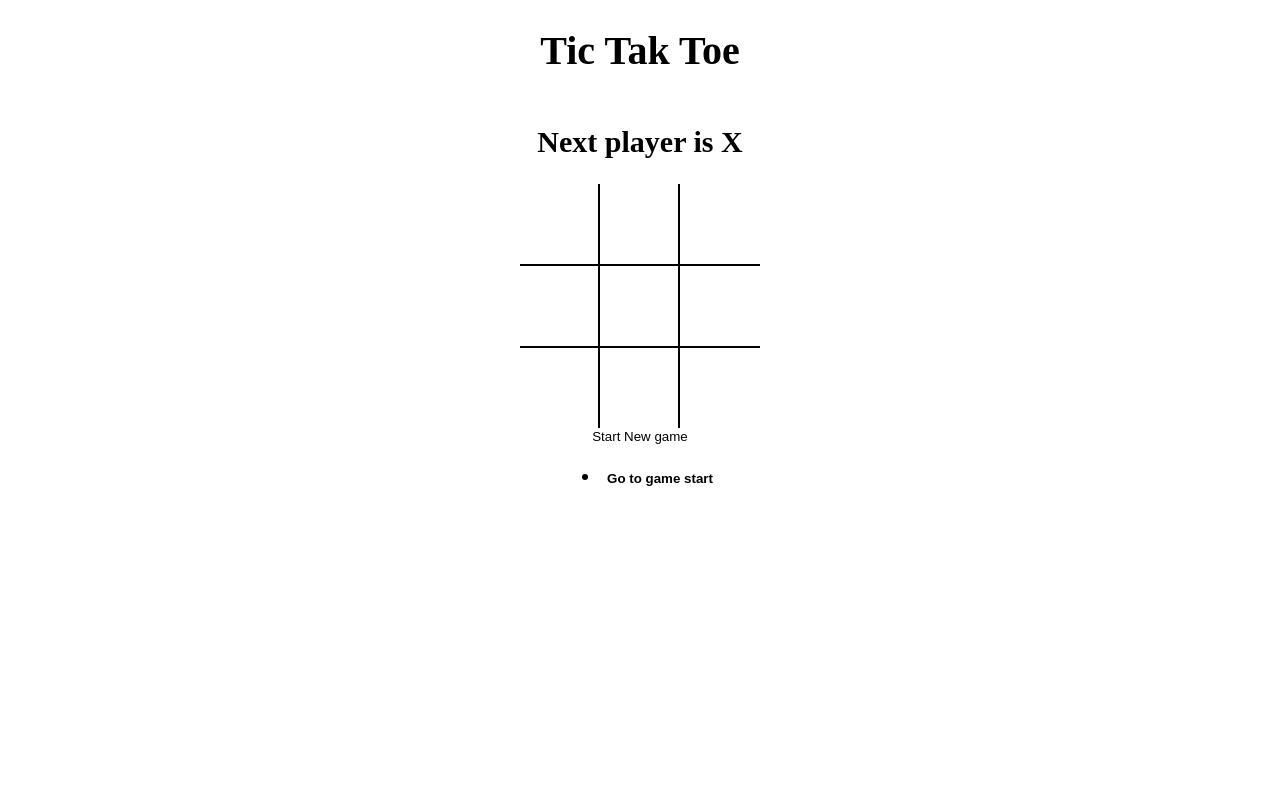
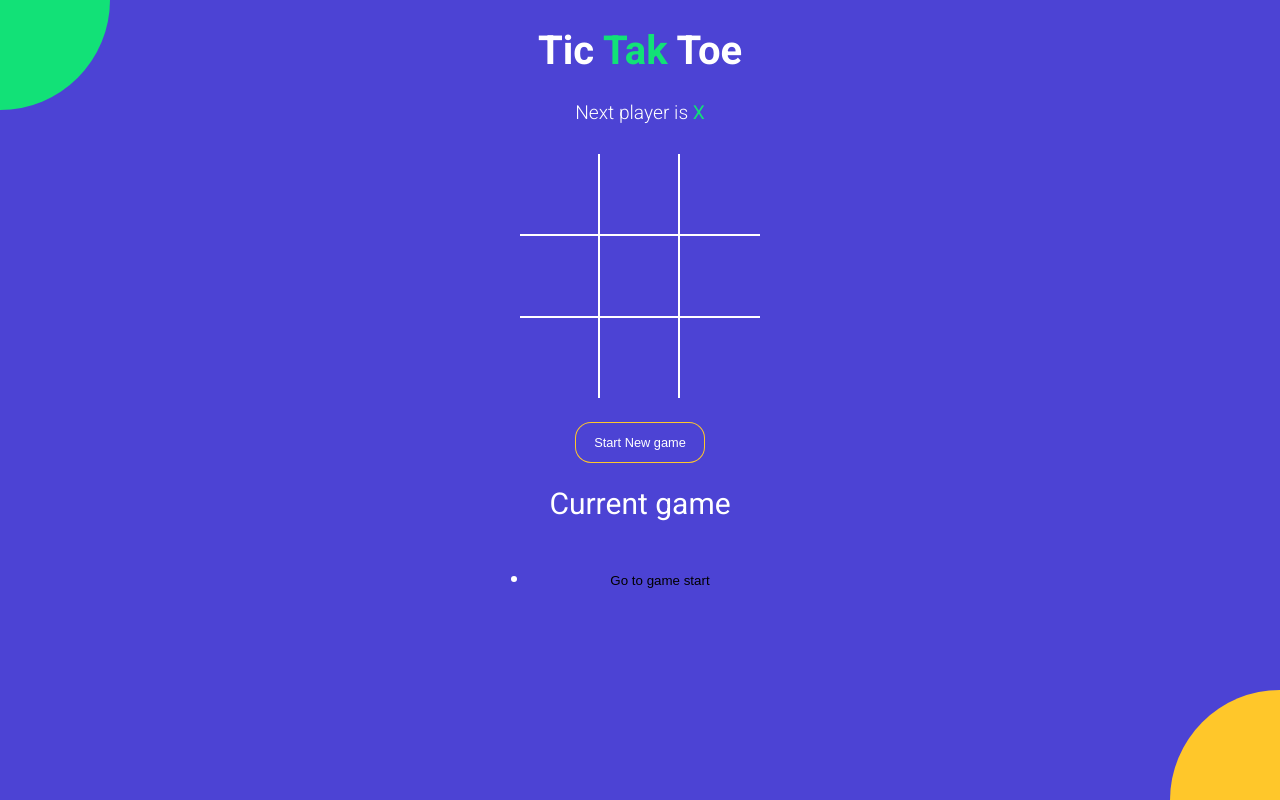
Before and after one commit to Adityakumar623/Tic-Taktoe, a React (Vite) app: page / in a window 1280 px wide. Built offline with nearby package versions, Linux system fonts and the light colour scheme.

Commit message:
styled the entire app

```diff
--- a/index.html
+++ b/index.html
@@ -1,7 +1,14 @@
 <!DOCTYPE html>
 <html>
   <head>
-    <title>React Parcel Micro App</title>
+    <meta charset="UTF-8" />
+<meta name="viewport" content="width=device-width, initial-scale=1.0" />
+<meta http-equiv="X-UA-Compatible" content="ie=edge" />
+<link
+  href="https://fonts.googleapis.com/css?family=Roboto:300,400,700&display=swap"
+  rel="stylesheet"
+/>
+<title>TIC TAC TOE</title>
   </head>
   <body>
     <div id="root"></div>
--- a/src/App.jsx
+++ b/src/App.jsx
@@ -59,11 +59,15 @@
 
  return(
   <div className="app">
-    <h1>Tic Tak Toe</h1>
+    <h1>Tic <span className="text-green">Tak</span> Toe</h1>
     <StatusMessage  winner={winner}  current ={current}/>
     <Board board={current.board} handleSquareClick={handleSquareClick} winningSquares={winningSquares} />
-     <button type="button" onClick={onNewGame}>Start New game</button>
+     <button type="button" onClick={onNewGame} className={`btn-reset ${winner ? 'active':' '}`}>
+      Start New game
+      </button>
+      <h2 style={{fontWeight : 'normal'}}>Current game</h2>
      <History history={history} moveTo={moveTo}  currentMove={currentMove}/>
+  <div className="bg-balls"/>
   </div>
  );
 
--- a/src/components/History.jsx
+++ b/src/components/History.jsx
@@ -2,15 +2,17 @@
 
 const History=({history ,moveTo , currentMove})=> {
   return (
+
+    <div className="history-wrapper">
+
+
     <ul>
       {
         history.map((_,move)=>{
          return(
          <li key={move}>
           <button
-           style={{
-            fontWeight :move===currentMove?'bold' :'normal',
-           }}
+          className={`btn-move ${move===currentMove ? `active`:''}`}
            type="button"
            onClick={()=> {
             moveTo(move);
@@ -24,6 +26,7 @@
       }
 
     </ul>
+    </div>
   );
 }
 
--- a/src/components/Square.jsx
+++ b/src/components/Square.jsx
@@ -3,7 +3,12 @@
 
 const Square = ({value,onClick,isWinningSquare}) => {
   //  console.log(props);
-  return <button type="button" className='square' onClick={onClick}
+  return <button type="button"
+
+    onClick={onClick}
+    className={`square ${isWinningSquare ? 'winning':' '} ${
+      value==='X' ? 'text-green':'text-orange'
+    }`}
   style={{fontWeight:isWinningSquare ?'bold':'normal'}} >
 
     {value}
--- a/src/components/StatusMessage.jsx
+++ b/src/components/StatusMessage.jsx
@@ -9,10 +9,33 @@
 
   const noMovesLeft=current.board.every((el)=>el!==null)
 
-  return  (<h2>{
-    winner && `winner is ${winner}`}{!winner && !noMovesLeft && `Next player is ${current.isXNext?'X':'0'}`}
-     {!winner && noMovesLeft && 'X and 0 tied'}
-     </h2>
+  return  (
+  <div className="status-message">
+
+ {winner && (
+  <>
+
+ Winner is {' '}
+  <span className={winner ==='X'?'text-green' :'text-orange'}>
+ {winner}
+ </span>
+
+ </>
+  )}
+  {!winner &&
+  !noMovesLeft &&
+  <>
+Next player is <span className={current.isXNext ?'text-green' :'text-orange'}>
+{current.isXNext?'X':'0'}{' '}
+</span>
+   </>
+   }
+     {!winner && noMovesLeft &&  <>
+      <span className="text-green">X</span> and <span className="text-orange">0</span>
+     </>
+
+     }
+     </div>
 
   );
 };
--- a/src/styles/root.scss
+++ b/src/styles/root.scss
@@ -1,4 +1,11 @@
+$green: #12e177;
+$orange: #ffc72a;
+$blue: #4c43d4;
+
 body {
+  font-family: 'Roboto', sans-serif;
+  background-color: $blue;
+  color: #fff;
   padding: 0;
   margin: 0;
 }
@@ -7,7 +14,7 @@
   background: none;
   border: none;
   outline: none;
-    &:hover {             //&:hover means button:hover
+  &:hover {
     cursor: pointer;
   }
 }
@@ -19,18 +26,83 @@
   align-items: center;
 }
 
+.text-green {
+  color: $green;
+}
+
+.text-orange {
+  color: $orange;
+}
+
+.history-wrapper {
+  width: 300px;
+  text-align: center;
+  margin-bottom: 20px;
+  .history {
+    display: inline-block;
+    padding: 0;
+    margin: 0;
+    li {
+      list-style: none;
+      text-align: left;
+      &:before {
+        content: '';
+        border-radius: 50%;
+        display: inline-block;
+        height: 5px;
+        width: 5px;
+        background-color: $green;
+        margin-right: 4px;
+        margin-bottom: 1px;
+      }
+
+      .btn-move {
+    	  color: #fff;
+        &.active {
+          font-weight: bold;
+          color: $green;
+        }
+      }
+    }
+  }
+}
+
+.status-message {
+	margin-bottom: 30px;
+	font-size: 1.2rem;
+	font-weight: lighter;
+	span {
+	  font-weight: normal;
+	}
+}
+
+.btn-reset {
+  font-size: 0.8rem;
+  color: #fff;
+  border-radius: 15px;
+  padding: 12px 18px;
+  margin-top: 25px;
+  transition: all 0.2s;
+  background-color: $blue;
+  box-shadow: 0px 0px 0px 1px $orange;
+  &.active {
+    background-color: $orange;
+    box-shadow: none;
+  }
+}
+
 .board {
   .board-row {
     display: flex;
     flex-direction: row;
-      border-bottom: 2px solid #000;
+    border-bottom: 2px solid #fff;
     &:last-child {
       border-bottom: none;
     }
     .square {
       width: 80px;
       height: 80px;
-        border-right: 2px solid #000;
+      border-right: 2px solid #fff;
       font-size: 2.5rem;
       padding: 0;
       overflow: hidden;
@@ -38,6 +110,63 @@
       &:last-child {
         border-right: none;
       }
+      &.winning {
+			  animation: scaleText 1.4s infinite;
+			  @keyframes scaleText {
+			    0% {
+			      transform: 2.5rem;
+			    }
+			    50% {
+			      font-size: 3.5rem;
+			    }
+			    100% {
+			      font-size: 2.5rem;
 			    }
 			  }
 			}
+    }
+  }
+}
+
+.bg-balls {
+  position: fixed;
+  top: 0;
+  left: 0;
+  right: 0;
+  bottom: 0;
+  min-width: 100%;
+  z-index: -1;
+
+  &:before,
+  &:after {
+    content: '';
+    position: absolute;
+    width: 150px;
+    height: 150px;
+    border-radius: 50%;
+  }
+
+  &:before {
+    background-color: $orange;
+    right: -75px;
+    bottom: -75px;
+    @media screen and (min-width: 476px) {
+      width: 220px;
+      height: 220px;
+      right: -110px;
+      bottom: -110px;
+    }
+  }
+
+  &:after {
+    background-color: $green;
+    top: -75px;
+    left: -75px;
+    @media screen and (min-width: 476px) {
+      width: 220px;
+      height: 220px;
+      top: -110px;
+      left: -110px;
+    }
+  }
+}
```
Lines whose indentation alone changed are shown as unchanged.
